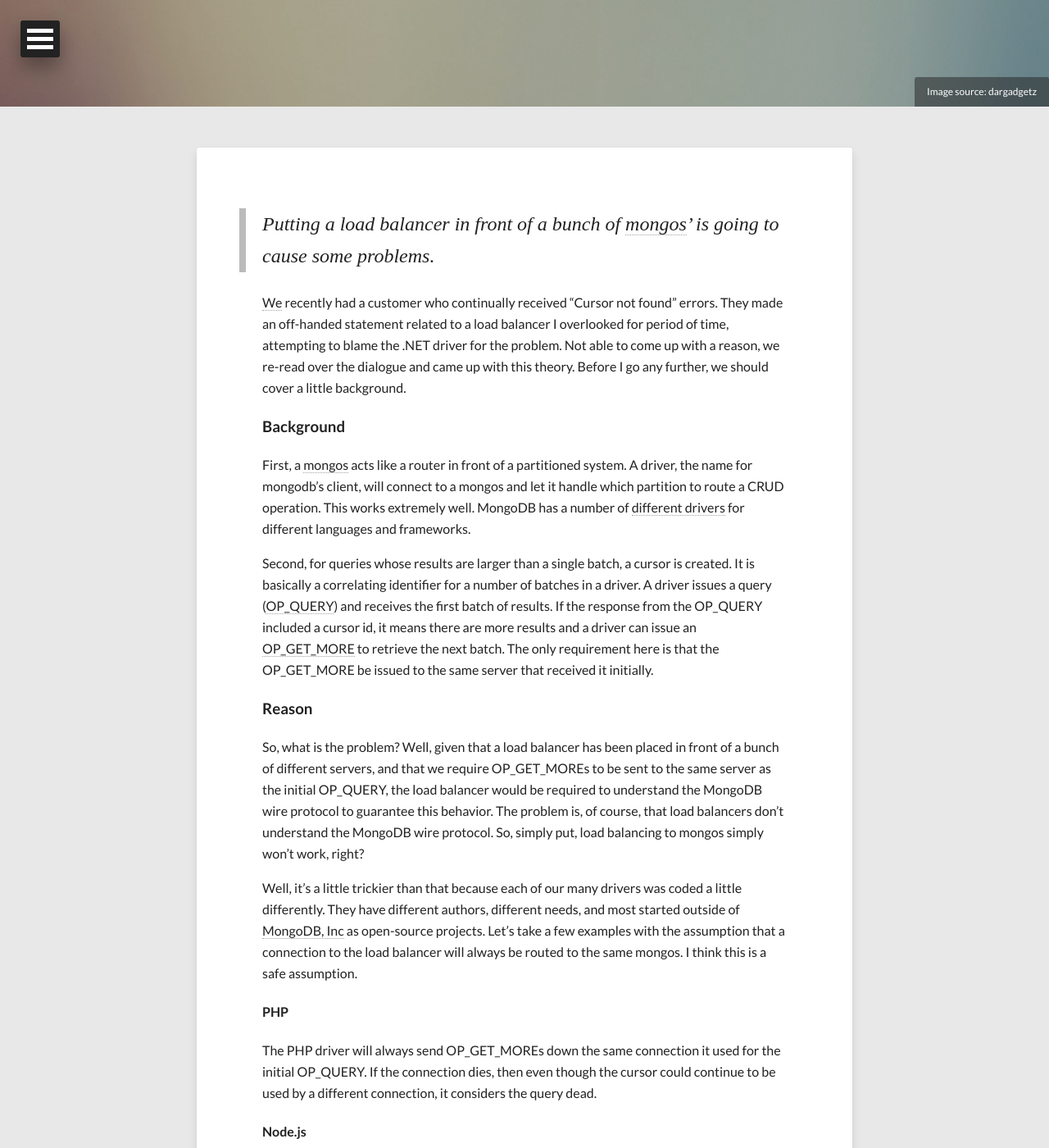
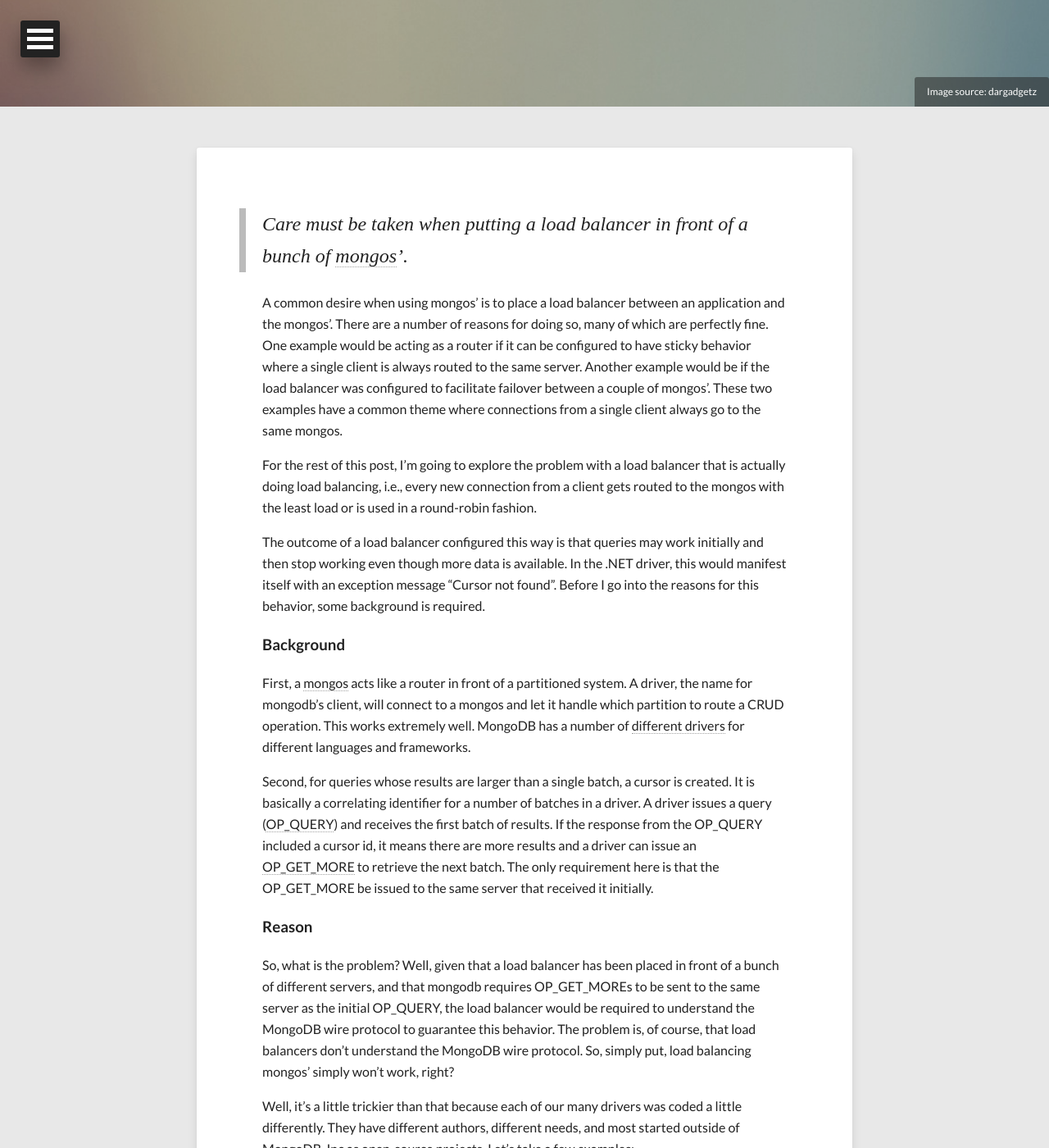
Before and after one commit to craiggwilson/craiggwilson.github.io, a Jekyll site: the page built from _posts/software/2013-10-21-load-balanced-mongos.md, in a window 1280 px wide and 1400 px high, scrolled down 310 px. Shown: the whole window at 82% size. Built offline with Jekyll 4.4.1, drawn with Linux system fonts in a browser that asks for light colours; nearby versions of some CDN libraries; comment, search, counter and statistics services are not loaded; some of the changed text lies outside the part shown.

Commit message:
minor change to summary.

```diff
--- a/_posts/software/2013-10-21-load-balanced-mongos.md
+++ b/_posts/software/2013-10-21-load-balanced-mongos.md
@@ -1,7 +1,7 @@
 ---
 layout: post
 title: Load Balancing Mongos
-description: "A load balancer in front of a bunch of mongos' is going to cause some problems."
+description: "Care must be taken when putting a load balancer in front of a bunch of mongos."
 tags: [mongodb, .net, talesfromsupport, infrastructure]
 image:
   feature: abstract-8.jpg
@@ -11,9 +11,13 @@
 share: true
 ---
 
-> Putting a load balancer in front of a bunch of [mongos](http://docs.mongodb.org/master/reference/program/mongos/)' is going to cause some problems.
+> Care must be taken when putting a load balancer in front of a bunch of [mongos](http://docs.mongodb.org/master/reference/program/mongos/)'.
 
-[We](http://mongodb.org) recently had a customer who continually received "Cursor not found" errors.  They made an off-handed statement related to a load balancer I overlooked for period of time, attempting to blame the .NET driver for the problem.  Not able to come up with a reason, we re-read over the dialogue and came up with this theory.  Before I go any further, we should cover a little background.
+A common desire when using mongos' is to place a load balancer between an application and the mongos'.  There are a number of reasons for doing so, many of which are perfectly fine.  One example would be acting as a router if it can be configured to have sticky behavior where a single client is always routed to the same server.  Another example would be if the load balancer was configured to facilitate failover between a couple of mongos'.  These two examples have a common theme where connections from a single client always go to the same mongos.
+
+For the rest of this post, I'm going to explore the problem with a load balancer that is actually doing load balancing, i.e., every new connection from a client gets routed to the mongos with the least load or is used in a round-robin fashion.
+
+The outcome of a load balancer configured this way is that queries may work initially and then stop working even though more data is available.  In the .NET driver, this would manifest itself with an exception message "Cursor not found".  Before I go into the reasons for this behavior, some background is required.
 
 ### Background
 
@@ -23,9 +27,9 @@
 
 ### Reason
 
-So, what is the problem?  Well, given that a load balancer has been placed in front of a bunch of different servers, and that we require OP_GET_MOREs to be sent to the same server as the initial OP_QUERY, the load balancer would be required to understand the MongoDB wire protocol to guarantee this behavior.  The problem is, of course, that load balancers don't understand the MongoDB wire protocol.  So, simply put, load balancing to mongos simply won't work, right?
+So, what is the problem?  Well, given that a load balancer has been placed in front of a bunch of different servers, and that mongodb requires OP_GET_MOREs to be sent to the same server as the initial OP_QUERY, the load balancer would be required to understand the MongoDB wire protocol to guarantee this behavior.  The problem is, of course, that load balancers don't understand the MongoDB wire protocol.  So, simply put, load balancing mongos' simply won't work, right?
 
-Well, it's a little trickier than that because each of our many drivers was coded a little differently.  They have different authors, different needs, and most started outside of [MongoDB, Inc](http://mongodb.com) as open-source projects.  Let's take a few examples with the assumption that a connection to the load balancer will always be routed to the same mongos.  I think this is a safe assumption.
+Well, it's a little trickier than that because each of our many drivers was coded a little differently.  They have different authors, different needs, and most started outside of [MongoDB, Inc](http://mongodb.com) as open-source projects.  Let's take a few examples:
 
 #### PHP
 
@@ -45,8 +49,6 @@
 
 ### Summary
 
-Long story short, putting a load balancer in between a client and mongos is not a great solution. In addition to the indicated "cursor not found" problems, it is entirely possible that the cursor id generated by mongos A coincides with a cursor id for mongos B.  If a subsequent OP_GET_MORE get's sent the wrong server, then results might be a bunch of cats instead of the expected dogs.  (There are certainly configurations where a load balancer would work, primary when it isn't acting as a load balancer; for instance, a load balancer acting as an active/passive router to facilitate failover.)
+Long story short, using a load balancer to actualy do load balancing between mongos' is likely going to cause some problems. Rather, I recommend that a mongos exists on each application server.  This has a few benefits, the foremost being that there is no network involved between the application and the mongos.  If this is not possible due to security configurations or policies, mongodb most certainly supports connecting to one or more mongos across a network and most of our drivers support automated failover between them.  In fact, some drivers already support load balancing between mongos themselves and the rest will likely supporting this in the future as well.
 
-Rather, we recommend that a mongos exists on each application server.  This has a number of benefits, the foremost being that there is no network involved between the application and the mongos.  If this is not possible due to security configurations or policies, we most certainly support connecting to one or mongos across a network and most of our drivers support automated failover between them.
-
-We'll be conferring about this problem in the next few weeks/months and figure out if and how we should support this scenario.  If you've any thoughts, please let me know.
+So, if you are planning on using a load balancer, take care during configuration.  If you have any questions, please post them to [mongdb-user](https://groups.google.com/forum/#!forum/mongodb-user).
```
